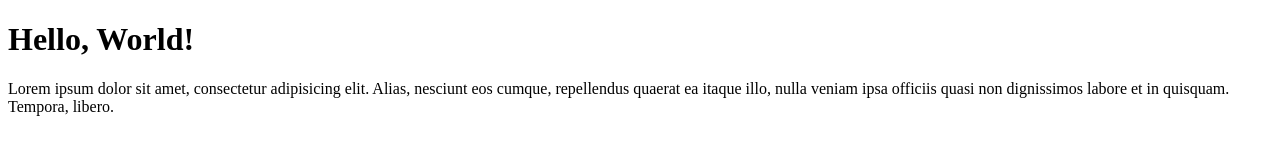
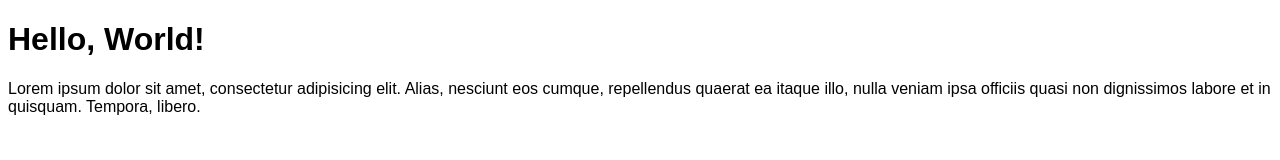
Before and after one commit to JKresna/wpu-git-test-2, a plain HTML site: page index.html in a window 1280 px wide. Drawn offline with Linux system fonts and the light colour scheme.

Commit message:
Menambahkan style.css

```diff
--- a/index.html
+++ b/index.html
@@ -4,6 +4,7 @@
     <meta charset="utf-8">
     <meta name="viewport" content="width=device-width, initial-scale=1.0">
     <title>Coba Git Remote</title>
+    <link rel="stylesheet" href="style.css">
   </head>
   <body>
 
--- /dev/null
+++ b/style.css
@@ -0,0 +1,3 @@
+body {
+  font-family: arial;
+}
```
